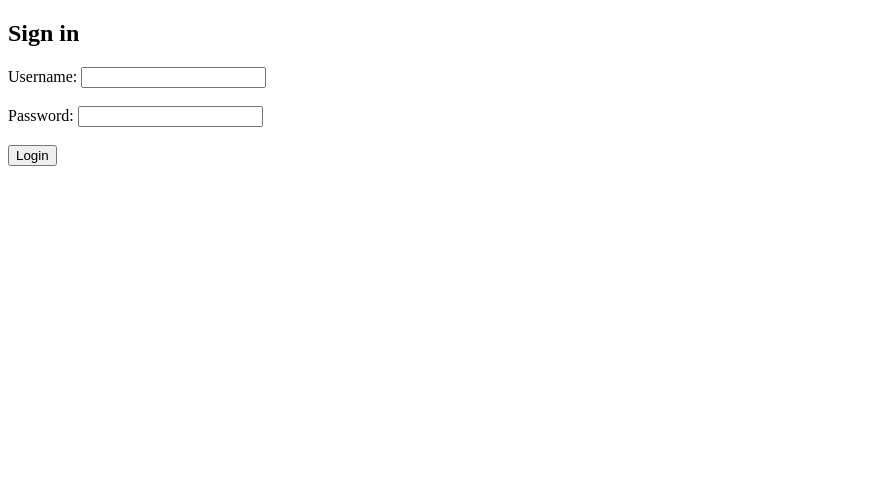
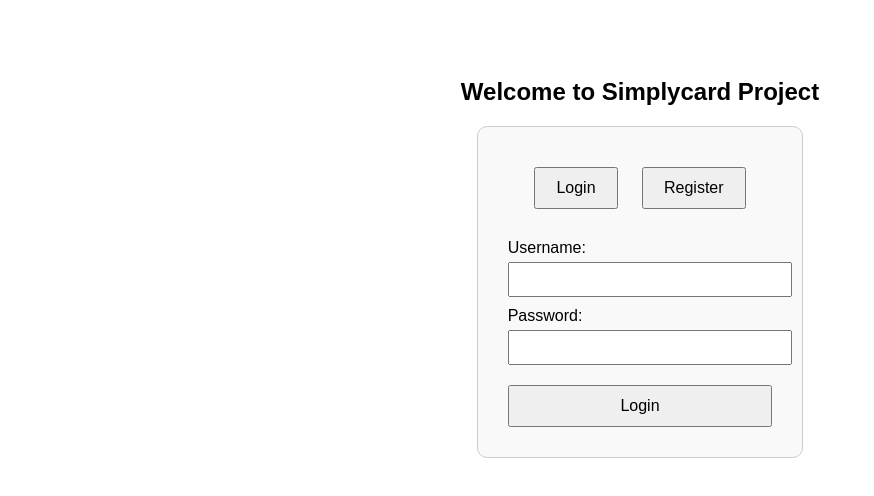
Before and after one commit to Gowthamiinturi/ECS-gitactions, a website: page views/login.html in a window 1280 px wide. Shown: the whole page, without its empty margins (0-874 px from the left). Drawn offline with Linux system fonts and the light colour scheme.

Commit message:
Update login.html

```diff
--- a/views/login.html
+++ b/views/login.html
@@ -1,16 +1,103 @@
 <!DOCTYPE html>
 <html>
 <head>
-  <title>Simplyicard Login Page</title>
+  <title>Login / Register</title>
+  <style>
+    body {
+      font-family: Arial, sans-serif;
+      text-align: center;
+      padding: 50px;
+    }
+
+    .form-container {
+      display: inline-block;
+      text-align: left;
+      border: 1px solid #ccc;
+      padding: 30px;
+      border-radius: 10px;
+      background-color: #f9f9f9;
+    }
+
+    .toggle-btn {
+      margin: 10px;
+      padding: 10px 20px;
+      cursor: pointer;
+      font-size: 16px;
+    }
+
+    form {
+      margin-top: 20px;
+    }
+
+    label {
+      display: block;
+      margin-top: 10px;
+    }
+
+    input {
+      width: 100%;
+      padding: 8px;
+      margin-top: 5px;
+    }
+
+    button[type="submit"] {
+      margin-top: 20px;
+      width: 100%;
+      padding: 10px;
+      font-size: 16px;
+    }
+
+    .hidden {
+      display: none;
+    }
+  </style>
 </head>
 <body>
-  <h2>Sign in</h2>
-  <form method="POST" action="/login">
-    <label>Username:</label>
-    <input type="text" name="username" required><br><br>
-    <label>Password:</label>
-    <input type="password" name="password" required><br><br>
-    <button type="submit">Login</button>
-  </form>
+  <h2>Welcome to Simplycard Project</h2>
+
+  <div class="form-container">
+    <!-- Toggle Buttons -->
+    <div style="text-align: center;">
+      <button class="toggle-btn" onclick="showForm('login')">Login</button>
+      <button class="toggle-btn" onclick="showForm('register')">Register</button>
+    </div>
+
+    <!-- Login Form -->
+    <form id="loginForm" method="POST" action="/login">
+      <label>Username:</label>
+      <input type="text" name="username" required>
+
+      <label>Password:</label>
+      <input type="password" name="password" required>
+
+      <button type="submit">Login</button>
+    </form>
+
+    <!-- Register Form -->
+    <form id="registerForm" class="hidden" method="POST" action="/register">
+      <label>Username:</label>
+      <input type="text" name="username" required>
+
+      <label>Password:</label>
+      <input type="password" name="password" required>
+
+      <button type="submit">Register</button>
+    </form>
+  </div>
+
+  <script>
+    function showForm(formType) {
+      const loginForm = document.getElementById("loginForm");
+      const registerForm = document.getElementById("registerForm");
+
+      if (formType === "login") {
+        loginForm.classList.remove("hidden");
+        registerForm.classList.add("hidden");
+      } else {
+        registerForm.classList.remove("hidden");
+        loginForm.classList.add("hidden");
+      }
+    }
+  </script>
 </body>
 </html>
```
